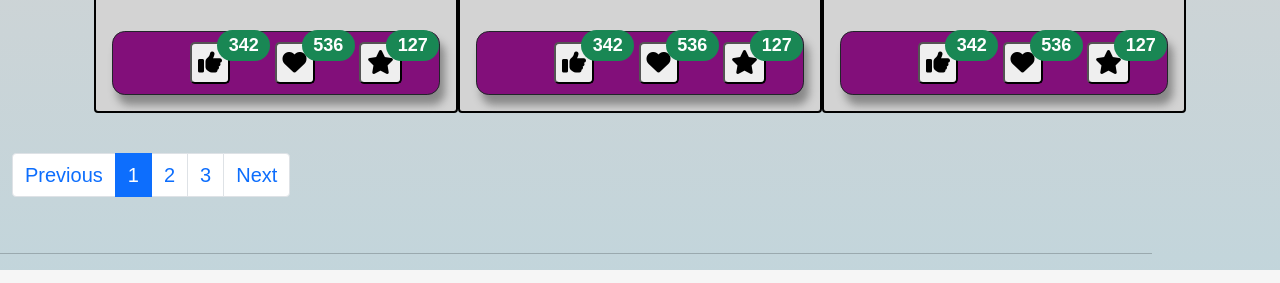
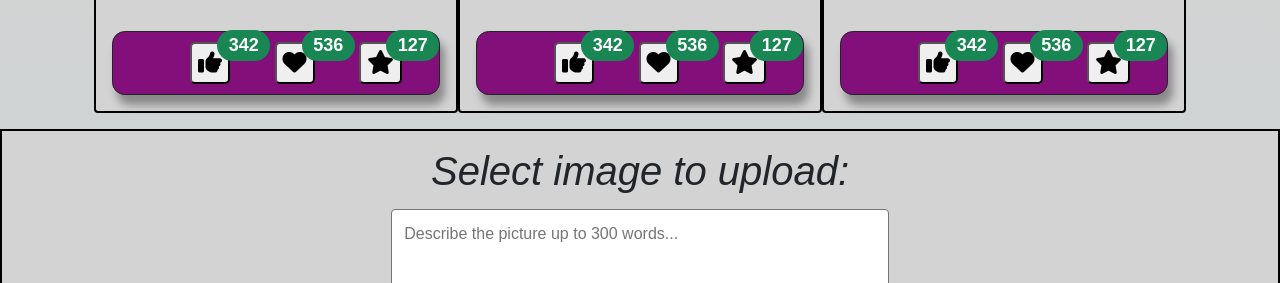
Before and after one commit to crypto-postal/mrminion, a plain HTML site: page index.html in a window 1280 px wide. Shown: the part 1250-1533 px from the top of the page. Drawn offline with nearby package versions, Linux system fonts and the light colour scheme.

Commit message:
Update index.html

```diff
--- a/index.html
+++ b/index.html
@@ -204,7 +204,7 @@
 
 <center>
   <!-- show to display as default -->
-  <div id="data" class="collapse my-3 container-fluid">
+  <div id="data" class="collapse show my-3 container-fluid">
       <form action="#upload.php" method="post" enctype="multipart/form-data" id="fom">
         <h1><i>Select image to upload:</i></h1>
 
```
